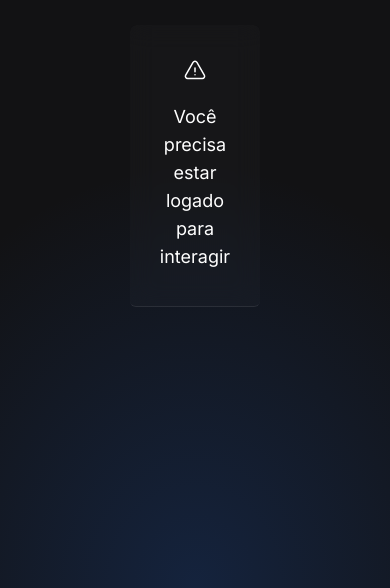
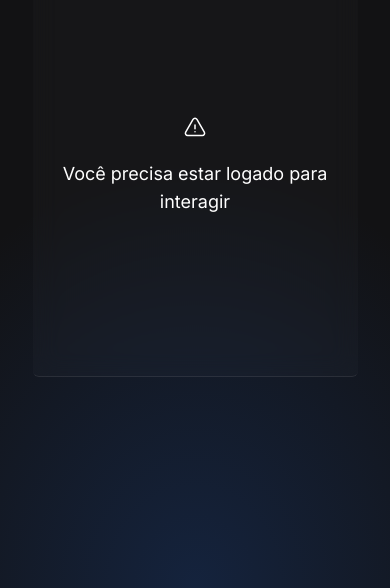
Before and after one commit to lukinhas711/julius, a Nuxt app: page / in a window 390 px wide. Shown: the part 256-844 px from the top of the page. Built offline with nearby package versions, Linux system fonts and the light colour scheme.

Commit message:
feat: fix base alert

```diff
--- a/components/Base/BaseAlert.vue
+++ b/components/Base/BaseAlert.vue
@@ -9,7 +9,7 @@
 
 <style lang="postcss" module>
 .modal {
-  @apply bg-clip-padding backdrop-filter backdrop-blur-md bg-opacity-[0.02] bg-white rounded-md border-b border-white border-opacity-10 flex flex-col justify-center items-center gap-5 h-1/3 w-1/3 px-4 text-center;
+  @apply bg-clip-padding backdrop-filter backdrop-blur-md bg-opacity-[0.02] bg-white rounded-md border-b border-white border-opacity-10 flex flex-col justify-center items-center gap-5 h-1/2 w-10/12 md:h-1/3 lg:w-1/3 px-4 text-center;
 }
 
 .text {
--- a/pages/index.vue
+++ b/pages/index.vue
@@ -1,6 +1,6 @@
 <template>
   <div class="text-3xl h-screen w-full flex justify-center items-center">
-    <BaseAlert>
+    <BaseAlert v-if="!logged">
       <template #icon> <ExclamationTriangleIcon class="h-6 w-6" /> </template>
       <template #text> Você precisa estar logado para interagir </template>
     </BaseAlert>
@@ -9,4 +9,6 @@
 
 <script setup lang="ts">
 import { ExclamationTriangleIcon } from '@heroicons/vue/24/outline'
+
+const logged = ref(false)
 </script>
```
